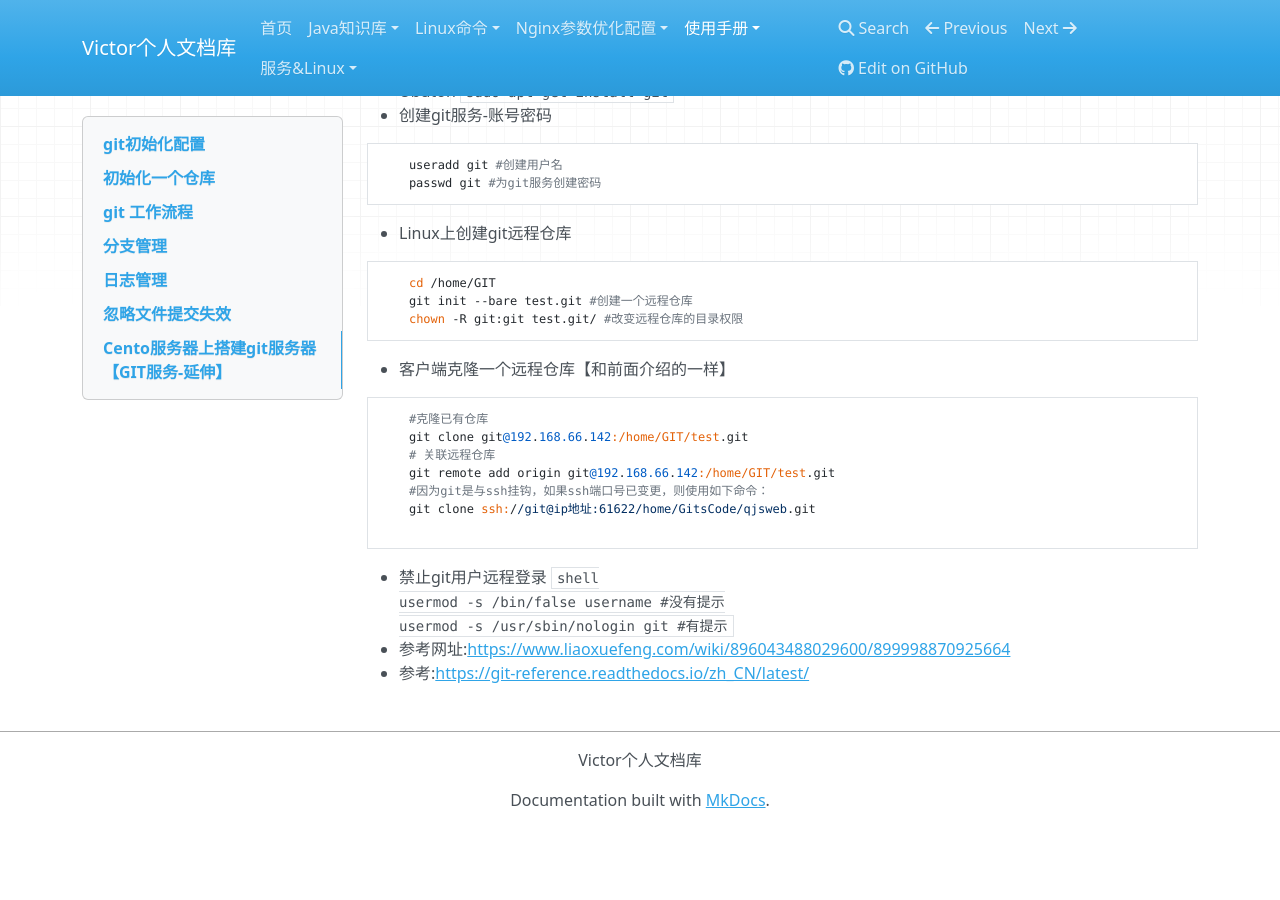
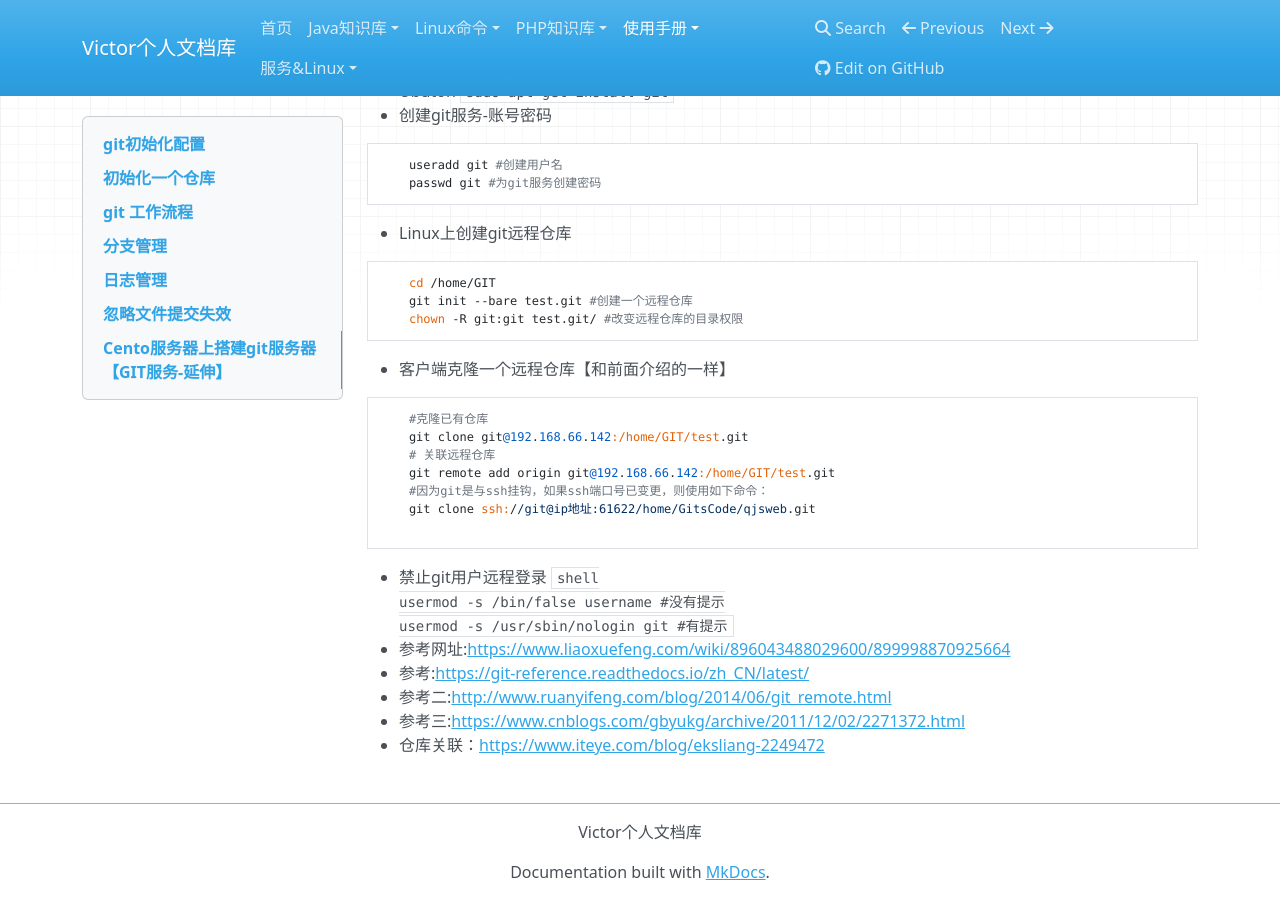
Before and after one commit to victor24680/victorDocs, an MkDocs documentation site: the page built from docs/使用手册/git 使用文档.md, in a window 1280 px wide and 900 px high, scrolled down 2809 px. Built offline with MkDocs 1.6.1, drawn with Linux system fonts in a browser that asks for light colours; nearby versions of some CDN libraries; before the commit the page ends 3637 px from its top, so only the background shows below that.

Commit message:
整理PHP地址

````diff
--- a/docs/使用手册/git 使用文档.md
+++ b/docs/使用手册/git 使用文档.md
@@ -164,5 +164,8 @@ git rm -r --cached  文件
 usermod -s /bin/false username #没有提示
 usermod -s /usr/sbin/nologin git #有提示
  ```
- - 参考网址:[https://www.liaoxuefeng.com/wiki/896043488029600/899998870925664](https://www.liaoxuefeng.com/wiki/896043488029600/899998870925664)
- - 参考:[https://git-reference.readthedocs.io/zh_CN/latest/](https://git-reference.readthedocs.io/zh_CN/latest/)
+ 1. 参考网址:[https://www.liaoxuefeng.com/wiki/896043488029600/899998870925664](https://www.liaoxuefeng.com/wiki/896043488029600/899998870925664)
+ 2. 参考:[https://git-reference.readthedocs.io/zh_CN/latest/](https://git-reference.readthedocs.io/zh_CN/latest/)
+ 3. 参考二:[http://www.ruanyifeng.com/blog/2014/06/git_remote.html](http://www.ruanyifeng.com/blog/2014/06/git_remote.html)
+ 4. 参考三:[https://www.cnblogs.com/gbyukg/archive/2011/12/02/2271372.html](https://www.cnblogs.com/gbyukg/archive/2011/12/02/2271372.html)
+ 5. 仓库关联：[https://www.iteye.com/blog/eksliang-2249472](https://www.iteye.com/blog/eksliang-2249472)
````
Also changed, not shown: docs/PHP知识库/php开发相关-下载地址.md (added, +15 -0 lines), docs/服务&Linux/Linux服务/Linux-FTP服务搭建.md (renamed from docs/服务&Linux/Linux-FTP服务搭建.md), docs/服务&Linux/Linux服务/Linux-SFTP服务搭建.md (renamed from docs/服务&Linux/Linux-SFTP服务搭建.md), docs/服务&Linux/Linux服务/Linux-rsyn实现主从文件同步.md (renamed from docs/服务&Linux/Linux-rsyn实现主从文件同步.md), docs/服务&Linux/MySQL服务/Mysql数据库-主从同步配置.md (renamed from docs/服务&Linux/Mysql数据库-主从同步配置.md), docs/服务&Linux/Nginx服务与配置/NginxWeb访问日志备份.md (renamed from docs/服务&Linux/NginxWeb访问日志备份.md), docs/服务&Linux/Nginx服务与配置/Nginx基础.md (renamed from docs/Nginx参数优化配置/Nginx基础.md), docs/服务&Linux/Nginx服务与配置/Nginx源代码分析.md (renamed from docs/Nginx参数优化配置/Nginx源代码分析.md), docs/服务&Linux/Nginx服务与配置/代理概念.md (renamed from docs/Nginx参数优化配置/代理概念.md).
